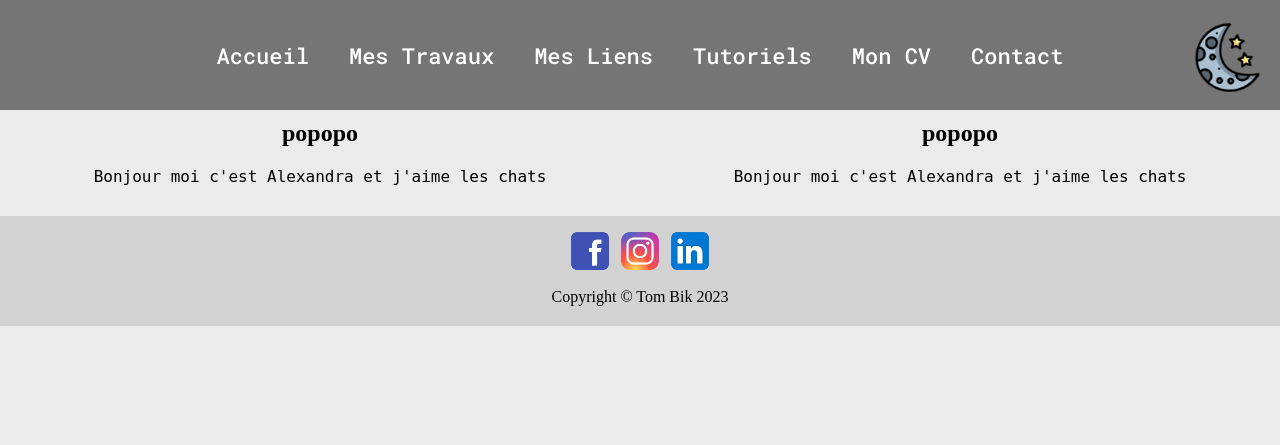
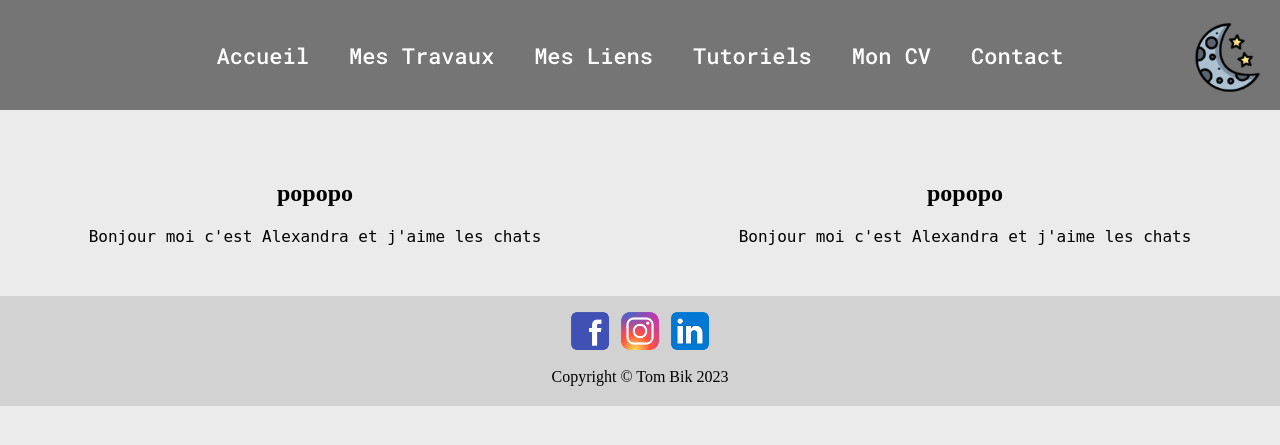
Before and after one commit to Slashyo/Portfolio, a PHP site: page /view/homePage.php in a window 1280 px wide. Shown: the top 445 px of the page. Run offline with PHP 8.4, Linux system fonts and the light colour scheme.

Commit message:
FINNNNAL

```diff
--- a/public/css/lien.css
+++ b/public/css/lien.css
@@ -186,7 +186,7 @@ body.dark-mode .liens {
   }
 
 .menu {
-    position: fixed;
+    position: absolute;
     text-align: center;
     top: 0;
     left: 0;
@@ -333,8 +333,8 @@ html,body {
         grid-template-areas:
                 "menuNav menuNav menuNav darkMode"
                 "titre titre titre titre"
-                "tomBik tomBik tomBik tomBik"
-                "blockHome blockHome blockHome1 blockHome1"
+                "liens liens liens liens"
+                "liens liens liens liens"
                 "footer footer footer footer"
 
         ;
--- a/public/css/menuDarkMode.css
+++ b/public/css/menuDarkMode.css
@@ -7,6 +7,7 @@
     display: grid;
     grid-template-columns: repeat(4, 1fr);
     grid-template-rows: 100px repeat(5, auto);
+    gap: 20px;
     grid-template-areas:
             "menuNav menuNav menuNav darkMode"
             "titre titre titre titre"
@@ -180,7 +181,7 @@ body.dark-mode footer {
   }
 
 .menu {
-    position: fixed;
+    position: absolute;
     text-align: center;
     top: 0;
     left: 0;
```
